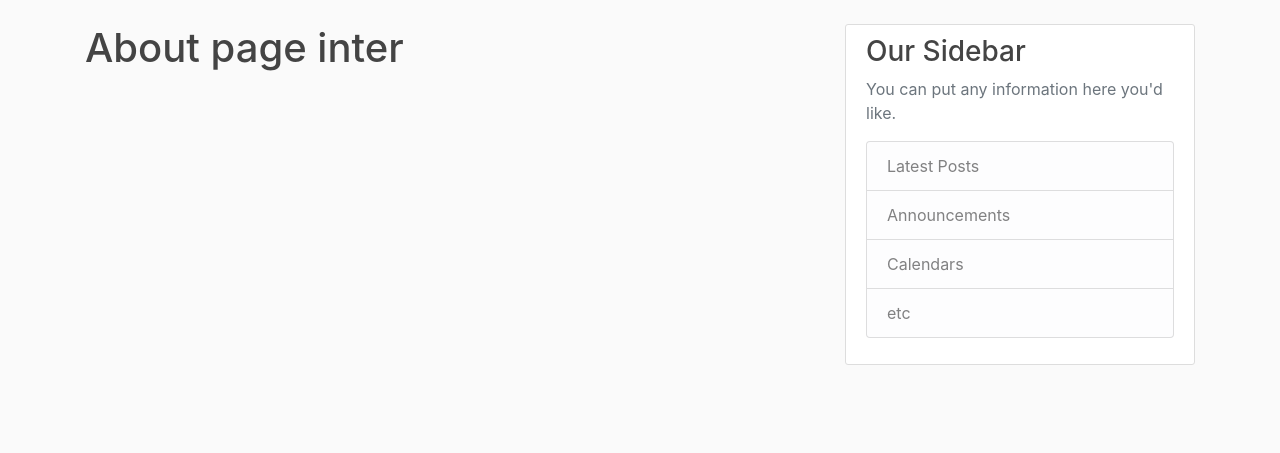
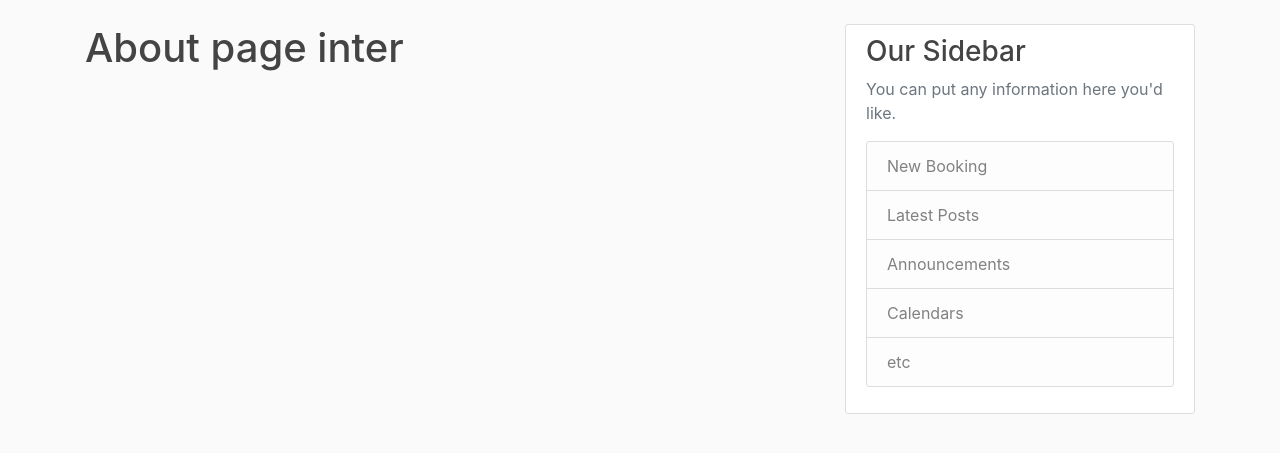
Before and after one commit to ddverce/weSport, a Flask app: page /about in a window 1280 px wide. Shown: the part 56-509 px from the top of the page. Run offline with Flask 2, Linux system fonts and the light colour scheme; a user stored in the database is signed in; some libraries are stand-ins or nearby versions.

Commit message:
booking v1.2

```diff
--- a/wesport/player/routes.py
+++ b/wesport/player/routes.py
@@ -47,7 +47,7 @@ def new_booking():
         if current_user.urole == 'Club':
             return redirect(url_for('club.club_home'))
         form = BookingForm()
-        form.club.choices = [(club.id, club.name) for club in Club.query.all()] # we can add the fact that we display only the club of the city with the function get_city
+        form.club.choices = [(club.id, club.name) for club in Club.query.all()]  # we can add the fact that we display only the club of the city with the function get_city
         form.field.choices = [(field.id, field.field_name) for field in Field.query.all()]
     if form.validate_on_submit():
         '''
--- a/wesport/templates/layout.html
+++ b/wesport/templates/layout.html
@@ -69,10 +69,26 @@
             <h3>Our Sidebar</h3>
             <p class='text-muted'>You can put any information here you'd like.
               <ul class="list-group">
-                <li class="list-group-item list-group-item-light">Latest Posts</li>
-                <li class="list-group-item list-group-item-light">Announcements</li>
-                <li class="list-group-item list-group-item-light">Calendars</li>
-                <li class="list-group-item list-group-item-light">etc</li>
+                {% if current_user.is_authenticated %}
+                    {% if current_user.urole == 'Club' %}
+                        <a class="list-group-item list-group-item-light" href="{{ url_for('club.add_field') }}">Add Field</a>
+                        <li class="list-group-item list-group-item-light">Latest Posts</li>
+                        <li class="list-group-item list-group-item-light">Announcements</li>
+                        <li class="list-group-item list-group-item-light">Calendars</li>
+                        <li class="list-group-item list-group-item-light">etc</li>
+                    {% else %}
+                        <a class="list-group-item list-group-item-light" href="{{ url_for('player.new_booking') }}">New Booking</a>
+                        <li class="list-group-item list-group-item-light">Latest Posts</li>
+                        <li class="list-group-item list-group-item-light">Announcements</li>
+                        <li class="list-group-item list-group-item-light">Calendars</li>
+                        <li class="list-group-item list-group-item-light">etc</li>
+                    {% endif %}
+                {% else %}
+                    <li class="list-group-item list-group-item-light">Latest Posts</li>
+                    <li class="list-group-item list-group-item-light">Announcements</li>
+                    <li class="list-group-item list-group-item-light">Calendars</li>
+                    <li class="list-group-item list-group-item-light">etc</li>
+                {% endif %}
               </ul>
             </p>
           </div>
```
